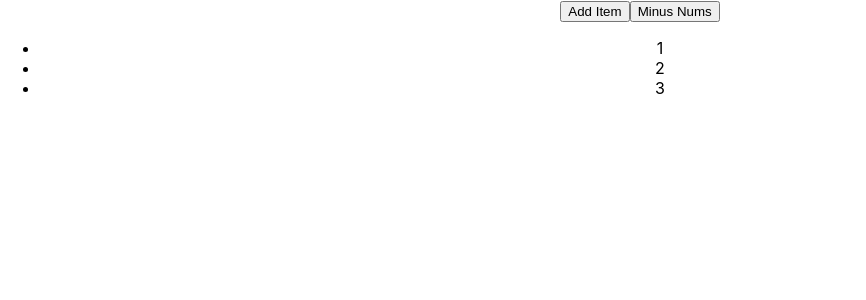
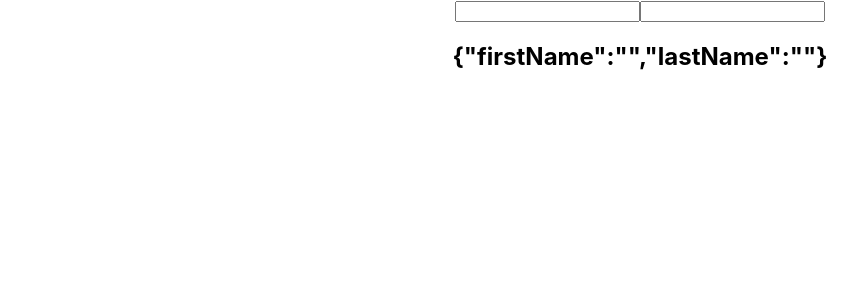
Before and after one commit to MBilalQureshi/react-controlled-forms-hooks, a React (Create React App) app in the folder my-app/: page / in a window 1280 px wide. Shown: the top 300 px of the page, without its empty margins (0-866 px from the left). Built offline with nearby package versions, Linux system fonts and the light colour scheme.

Commit message:
Add code snippet of UseStateWithObjects.js file

```diff
--- a/my-app/src/App.js
+++ b/my-app/src/App.js
@@ -1,6 +1,7 @@
 import './App.css';
 import ControlledFormsHooks from "./components/ControlledFormsHooks";
 import UseStatesWithArrays from './components/UseStatesWithArrays';
+import UseStateWithObjects from './components/UseStateWithObjects';
 
 function App() {
   return (
@@ -9,7 +10,9 @@ function App() {
       {/* lecture 1 hooks below */}
       {/* <ControlledFormsHooks /> */}
       {/* lecture 2 hooks below */}
-      <UseStatesWithArrays />
+      {/* <UseStatesWithArrays /> */}
+      {/* lecture 3 hooks below */}
+      <UseStateWithObjects />
 
     </div>
   );
--- /dev/null
+++ b/my-app/src/components/UseStateWithObjects.js
@@ -0,0 +1,29 @@
+import React, { useState } from 'react'
+
+function UseStateWithObjects() {
+    const [name, setName] = useState({ firstName: "", lastName: "" });
+
+    return (
+        <div>
+            <form>
+                <input
+                    type="text"
+                    value={name.firstName}
+                    onChange={e => setName({
+                        firstName: e.target.value
+                    })}
+                />
+                <input
+                    type="text"
+                    value={name.lastName}
+                    onChange={e => setName({
+                        lastName: e.target.value
+                    })}
+                />
+                <h2>{JSON.stringify(name)}</h2>
+            </form>
+        </div>
+    )
+}
+
+export default UseStateWithObjects
```
